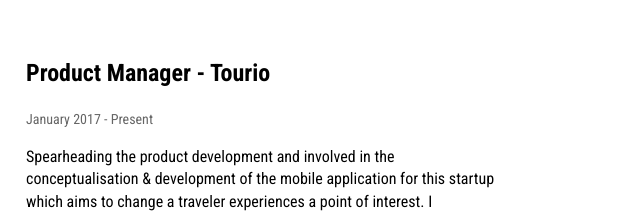
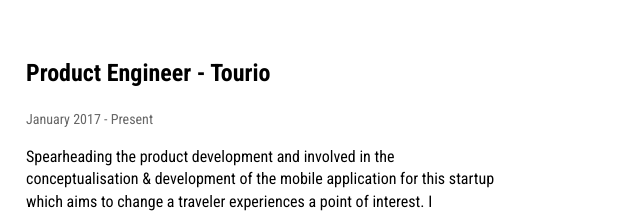
Before and after one commit to callingmedic911/adityaworks.com, a plain HTML site: page portfolio.html in a window 1280 px wide. Shown: the part 261-476 px from the top of the page, 624-1264 px from the left. Drawn offline with Linux system fonts and the light colour scheme.

Commit message:
Update portfolio.html

```diff
--- a/portfolio.html
+++ b/portfolio.html
@@ -50,7 +50,7 @@
 		<section class="first">
 			<img src="images/screenshots/tourio.png" class="screenshot">
 			<div class="text">
-				<h2>Product Manager - Tourio</h2>
+				<h2>Product Engineer - Tourio</h2>
 				<p class="date">January 2017 - Present</p>
 				<p>Spearheading the product development and involved in the conceptualisation &amp; development of the mobile application for this startup which aims to change a traveler experiences a point of interest. I developed the Proof of Concept for the Android platform which has paved way for the product development. </p>
 				<p>From design to end product, I have hands on experience in taking Tourio to market. Tourio is set to launch for iOS &amp; Android in the Q1 of 2018.</p>
```
